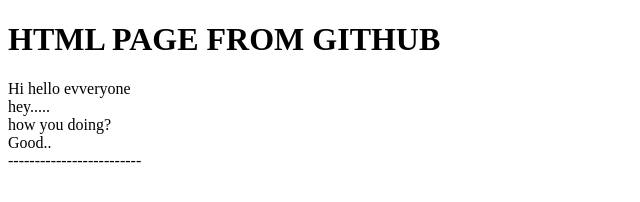
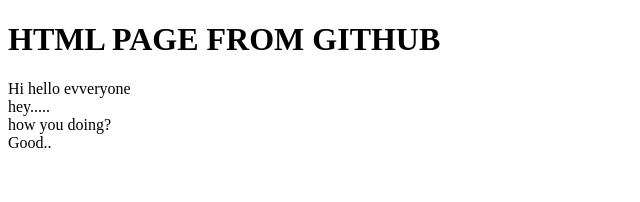
Before and after one commit to AayushKumar2000/testCloud, a website: page index.html in a window 1280 px wide. Shown: the full height of the page, 0-640 px from the left. Drawn offline with Linux system fonts and the light colour scheme.

Commit message:
line removed

```diff
--- a/index.html
+++ b/index.html
@@ -9,7 +9,7 @@
  <div>how you doing? </div>
   <div>Good..</div>
 
- <div>-------------------------</div>
+
 </div>
 </body>
 </html>
```
